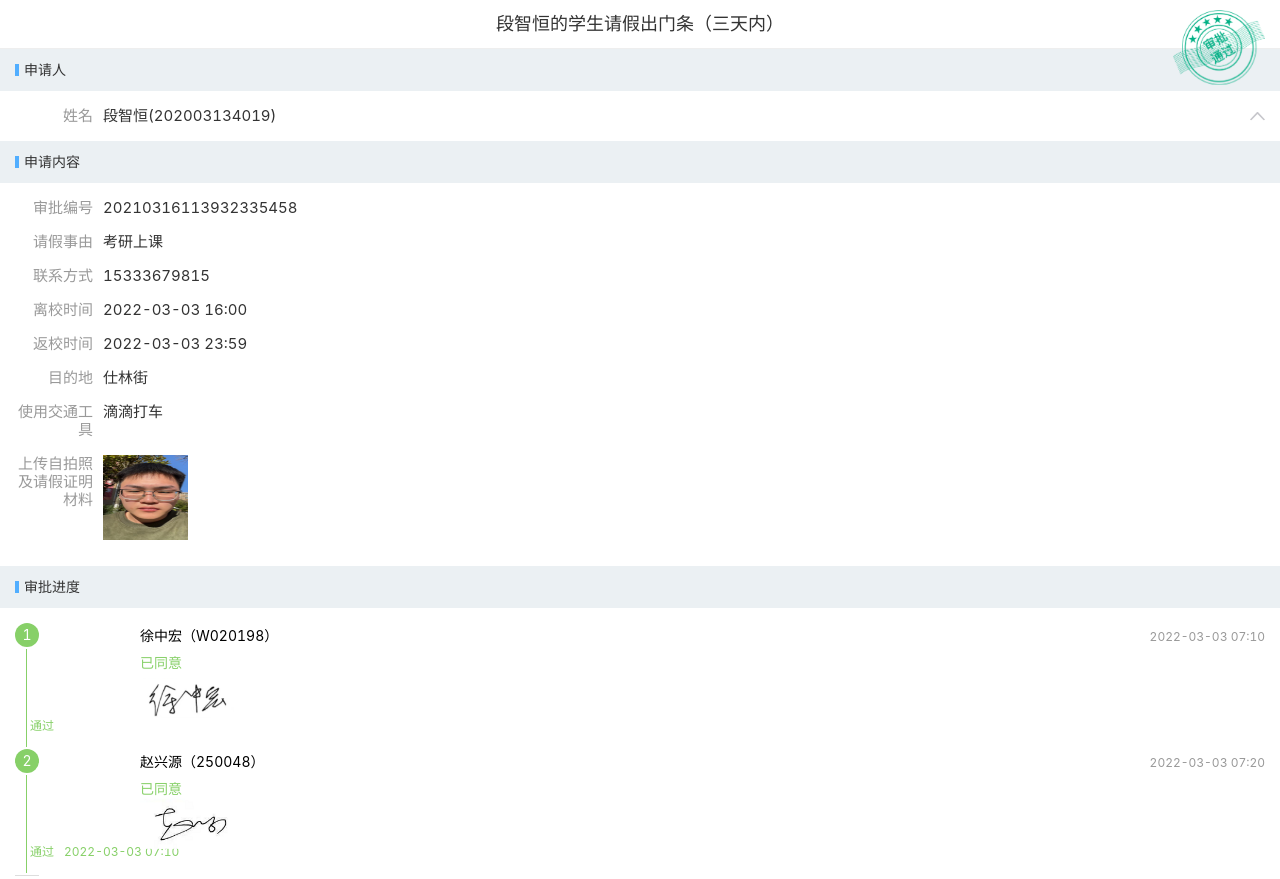
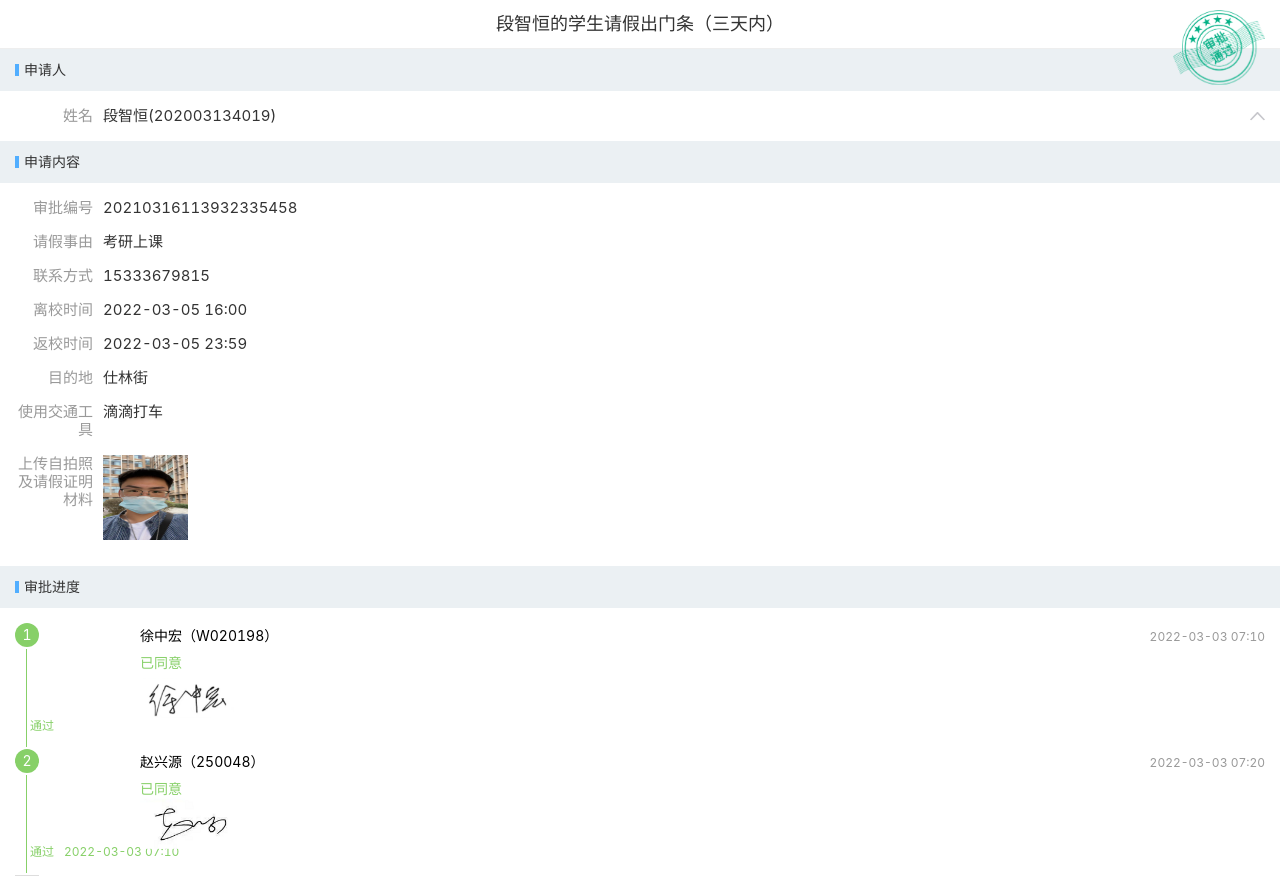
Before and after one commit to yibanjiatiao1/dzh03, a plain HTML site: page index.html in a window 1280 px wide. Shown: the top 879 px of the page. Drawn offline with Linux system fonts and the light colour scheme; a script that the page names is missing.

Commit message:
Update index.html

```diff
--- a/index.html
+++ b/index.html
@@ -129,12 +129,12 @@
          <div class="hx-detail-item">
           <span class="hx-detail-item-label">离校时间</span>
           <div class="hx-detail-item-field">
-           2022-03-03 16:00          </div>
+           2022-03-05 16:00          </div>
          </div>
          <div class="hx-detail-item">
           <span class="hx-detail-item-label">返校时间</span>
           <div class="hx-detail-item-field">
-           2022-03-03 23:59          </div>
+           2022-03-05 23:59          </div>
          </div>
          <div class="hx-detail-item">
           <span class="hx-detail-item-label">目的地</span>
@@ -150,7 +150,7 @@
           <span class="hx-detail-item-label">上传自拍照及请假证明材料</span>
           <div class="hx-detail-item-field">
            <div class="hx-detail-image">
-            <img src="./工作流_files/dzh.jpg" alt="" style="margin-right: 10px; width: 84.6667px;
+            <img src="./工作流_files/dzh1.jpg" alt="" style="margin-right: 10px; width: 84.6667px;
     height: 84.6667px; margin-bottom: 10px;">
            </div>
           </div>
```
